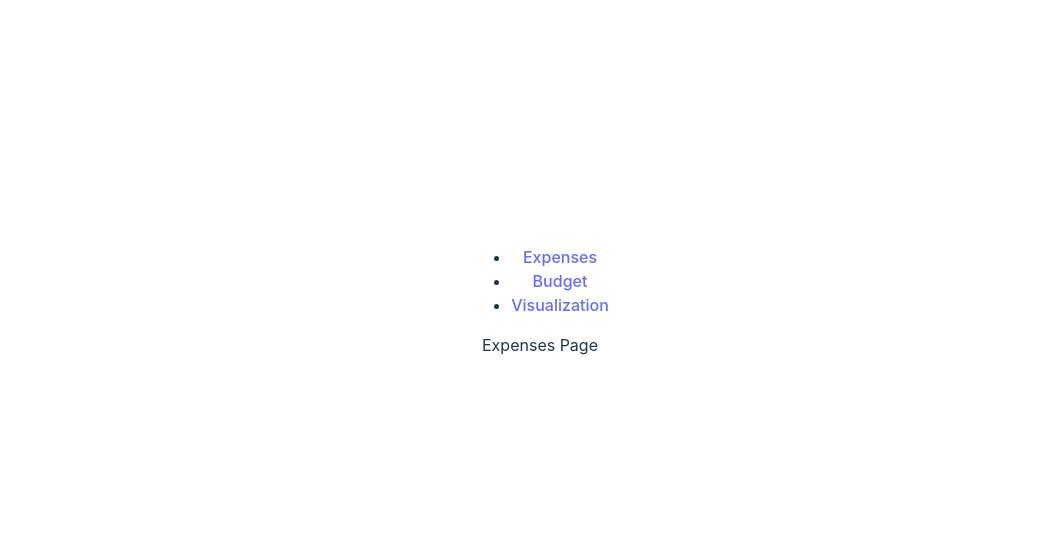
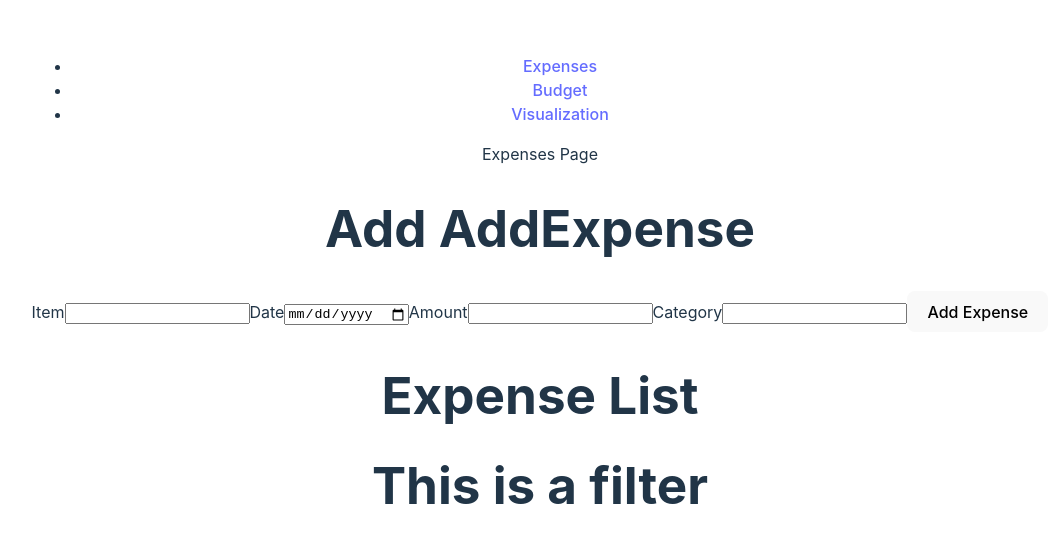
Before and after one commit to Akhee123/personal-finance-app, a React (Vite) app: page /expenses in a window 1280 px wide. Shown: the part 107-650 px from the top of the page, without its empty margins (100-1159 px from the left). Built offline with nearby package versions, Linux system fonts and the light colour scheme.

Commit message:
Expense Page basic components

```diff
--- a/src/components/Expenses/AddExpense/AddExpense.jsx
+++ b/src/components/Expenses/AddExpense/AddExpense.jsx
@@ -1,15 +1,40 @@
+import { ExpenseContext } from "../../../pages/ExpensesPage/ExpensesPage";
+import { useContext } from "react";
 
 function AddExpense() {
 
+    const context = useContext(ExpenseContext);
+
+    function submitHandler(event){
+        event.preventDefault();
+
+        const form = event.target;
+        const formData = new FormData(form);
+        const formObj = Object.fromEntries(formData.entries());
+        context.setExpenses( prevState => {
+            return [...prevState, formObj];
+        });
+    }
+
     return (
         <>
-            <h1>Item1</h1>
-            <p>Data</p>
-            <br />
-            <p>Category</p>
-            <div>
-                <h1>Amount</h1>
-            </div>
+            <h1>Add AddExpense</h1>
+            <form method="post" onSubmit={submitHandler}>
+                <label htmlFor="item">Item</label>
+                <input type="text" name="item" />
+
+                <label htmlFor="date">Date</label>
+                <input type="date" name="date" />
+
+                <label htmlFor="amount">Amount</label>
+                <input type="number" name="amount" />
+
+                <label htmlFor="category">Category</label>
+                <input type="text" name="category" />
+
+                <button type="submit">Add Expense</button>
+
+            </form>
         </>
     );
 }
--- a/src/components/Expenses/Expense/Expense.jsx
+++ b/src/components/Expenses/Expense/Expense.jsx
@@ -1,23 +1,12 @@
 
-function Expense() {
+function Expense(props) {
 
     return (
         <>
-            <h1>Add Expense</h1>
-            <form>
-                <label htmlFor="item">Item</label>
-                <input type="text" />
-
-                <label htmlFor="date">Date</label>
-                <input type="date" />
-
-                <label htmlFor="amount">Amount</label>
-                <input type="number" />
-
-                <label htmlFor="category">Category</label>
-                <input type="" />
-
-            </form>
+            <h1>{props.amount}</h1>
+            <h4>{props.item}</h4>
+            <h4>{props.date}</h4>
+            <h4>{props.category}</h4>
         </>
     );
 }
--- /dev/null
+++ b/src/components/Expenses/ExpenseList/ExpenseList.jsx
@@ -0,0 +1,27 @@
+import { useContext } from "react";
+import { ExpenseContext } from "../../../pages/ExpensesPage/ExpensesPage";
+import Expense from "../Expense/Expense";
+
+function ExpenseList() {
+
+    const context = useContext(ExpenseContext);
+
+    return (
+        <>
+        <h1>Expense List</h1>
+            {context.expenses.map((element, index) => {
+                return (
+                    <Expense
+                        key={index}
+                        amount={element.amount}
+                        item={element.item}
+                        date={element.date}
+                        category={element.category}
+                    />
+                );
+            })}
+        </>
+    );
+}
+
+export default ExpenseList;
--- /dev/null
+++ b/src/components/Expenses/FilterExpense/FilterExpense.jsx
@@ -0,0 +1,11 @@
+
+function FilterExpense() {
+
+    return (
+        <>
+            <h1>This is a filter</h1>
+        </>
+    );
+}
+
+export default FilterExpense;
--- a/src/pages/ExpensesPage/ExpensesPage.jsx
+++ b/src/pages/ExpensesPage/ExpensesPage.jsx
@@ -1,8 +1,20 @@
+import { createContext, useState } from "react";
+import AddExpense from "../../components/Expenses/AddExpense/AddExpense";
+import ExpenseList from "../../components/Expenses/ExpenseList/ExpenseList";
+import FilterExpense from "../../components/Expenses/FilterExpense/FilterExpense";
+
+export const ExpenseContext = createContext();
 
 function ExpensesPage() {
+  const [expenses, setExpenses] = useState([]);
     return (
       <>
         <div>Expenses Page</div>
+        <ExpenseContext.Provider value={{expenses, setExpenses}}>
+          <AddExpense />
+          <ExpenseList />
+          <FilterExpense />
+        </ExpenseContext.Provider>
       </>
     );
   }
```
